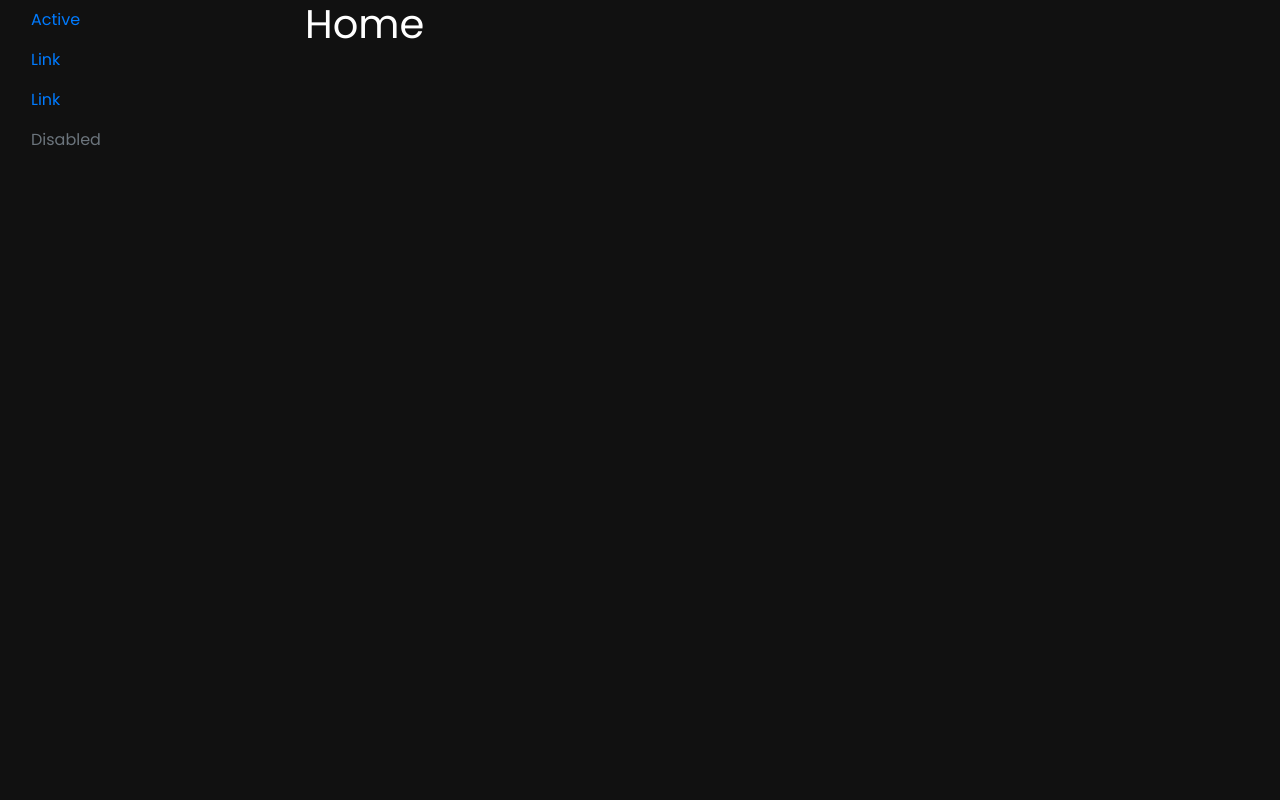
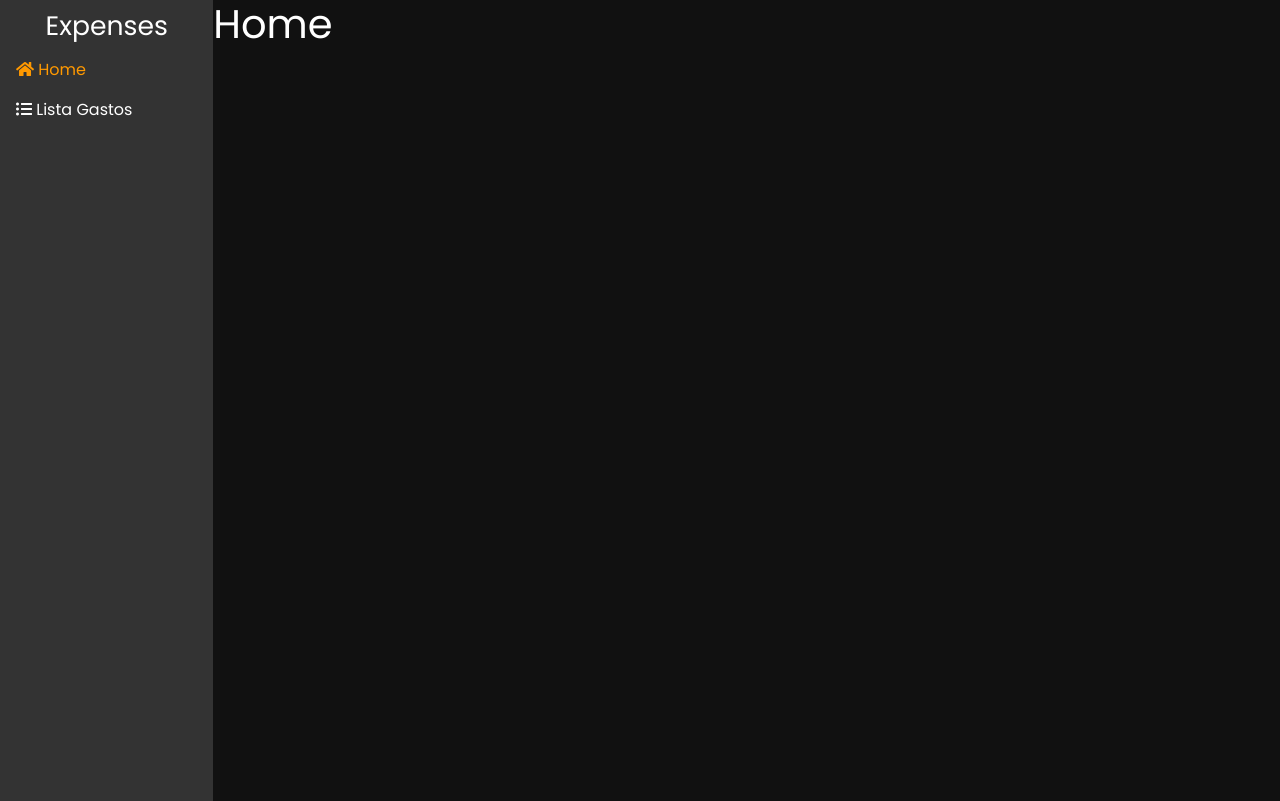
Before and after one commit to marciowillian/expenses, a Vue app: page /#/ in a window 1280 px wide. Built offline with nearby package versions, Linux system fonts and the light colour scheme; no server answers; sample sign-in values are in the browser's storage.

Commit message:
D - 0.1.3 - Criando menu lateral e configurando navegação

```diff
--- a/package.json
+++ b/package.json
@@ -1,6 +1,6 @@
 {
   "name": "expenses",
-  "version": "0.1.2",
+  "version": "0.1.3",
   "private": true,
   "scripts": {
     "serve": "vue-cli-service serve",
--- a/src/App.vue
+++ b/src/App.vue
@@ -5,10 +5,11 @@
 
     <div class="container-fluid" v-if="isLogged">
       <div class="row">
-        <div class="col-3">
+        <div class="col-2 navigation-sidebar">
+          <h1 class="app-title">Expenses</h1>
           <layout-navigation/>
         </div>
-        <div class="row">
+        <div class="col-10 row">
           <router-view/>
         </div>
       </div>
@@ -50,5 +51,13 @@ export default {
   min-height: 100vh;
   color: var(--light);
   background-color: var(--darker);
+  .navigation-sidebar {
+    background-color: var(--dark-medium);
+    .app-title {
+      font-size: 20pt;
+      margin-top: 10px;
+      text-align: center;
+    }
+  }
 }
 </style>
--- a/src/components/global/BaseSpinner.vue
+++ b/src/components/global/BaseSpinner.vue
@@ -14,8 +14,8 @@ export default {
     }
   },
   created () {
-    this.$root.$on('Spinner::show', () => {this.visible = !this.visible})
-    this.$root.$on('Spinner::hide', () => {this.visible = !this.visible})
+    this.$root.$on('Spinner::show', () => {this.visible = true})
+    this.$root.$on('Spinner::hide', () => {this.visible = false})
   },
   methods: {
   }
--- a/src/components/layout/LayoutNavigation.vue
+++ b/src/components/layout/LayoutNavigation.vue
@@ -1,15 +1,51 @@
 <template>
   <nav class="nav flex-column">
-    <a class="nav-link active" href="#">Active</a>
-    <a class="nav-link" href="#">Link</a>
-    <a class="nav-link" href="#">Link</a>
-    <a class="nav-link disabled" href="#" tabindex="-1" aria-disabled="true">Disabled</a>
+
+    <router-link
+    exact
+    :key="i"
+    class="nav-link"
+    exact-active-class="active"
+    :to="{ name: router.name }"
+    v-for="(router, i) in routerLinks"
+    >
+    <i class="fa" :class="`fa-${router.meta.icon}`"></i>
+    {{ router.meta.title }}
+    </router-link>
+
+    <!-- <a class="nav-link active" href="#">Active</a> -->
+    <!-- <a class="nav-link" href="#">Link</a> -->
+    <!-- <a class="nav-link" href="#">Link</a> -->
+    <!-- <a class="nav-link disabled" href="#" tabindex="-1" aria-disabled="true">Disabled</a> -->
   </nav>
 </template>
 
 <script>
-export default {};
+export default {
+  computed: {
+    routerLinks () {
+      return this.$router.options.routes.filter(r => r.name != 'login')
+    }
+  }
+}
 </script>
 
-<style scoped>
+<style scoped lang="scss">
+.nav {
+  margin-left: -15px;
+  width: calc(100% + 30px);
+  height: calc(100vh - 49px);
+  .nav-link{
+    color: var(--white);
+    transition: .4s;
+    &.active {
+      color: var(--featured);
+      background-color: transparent;
+    }
+    &:hover {
+      color: var(--dark);
+      background-color: var(--featured);
+    }
+  }
+}
 </style>
--- /dev/null
+++ b/src/pages/lista-gastos/ListaGastos.vue
@@ -0,0 +1,8 @@
+<template>
+  <div class="lista-gastos">
+    <h1>Lista gastos</h1>
+  </div>
+</template>
+<script>
+export default {};
+</script>
--- a/src/pages/login/Login.vue
+++ b/src/pages/login/Login.vue
@@ -56,14 +56,14 @@ export default {
         this.$router.push({ name: "home" });
       } catch (err) {
         console.log(err);
-        this.loading = false;
-      } finally {
       }
       this.loading = false;
     },
     beforeRouteEnter(to, from, next) {
+      console.log('Entrei no beforeRouterEnter')
       next(vm => {
         if (window.uid) {
+          console.log('UID do usuário logado: ' + window.uid)
           vm.$router.push({ name: "home" });
         }
       });
--- a/src/router/index.js
+++ b/src/router/index.js
@@ -7,12 +7,27 @@ const routes = [
   {
     path: '/',
     name: 'home',
-    component: () => import('../pages/home/Home')
+    meta: {
+      icon: 'home', title: 'Home'
+    },
+    component: () => import(/* webpackChunckName: home */'../pages/home/Home')
+  },
+  {
+    path: '/lista-gastos',
+    name: 'lista-gastos',
+    meta: {
+      icon: 'list-ul', title: 'Lista Gastos'
+    },
+    component: () => import(
+      /* webpackChunckName: lista-gastos */
+      '../pages/lista-gastos/ListaGastos'
+    )
   },
   {
     path: '/login',
     name: 'login',
-    component: () => import('../pages/login/Login')
+    meta: {title: 'Login'},
+    component: () => import(/* webpackChunckName: login */'../pages/login/Login')
   }
 ]
 
@@ -21,6 +36,8 @@ const router = new VueRouter({
 })
 
 router.beforeEach((to, from, next) => {
+  document.title = `${to.meta.title} - Expenses`
+
   if(!window.uid && to.name != 'login'){
     next({name: 'login'})
   } else {
```
